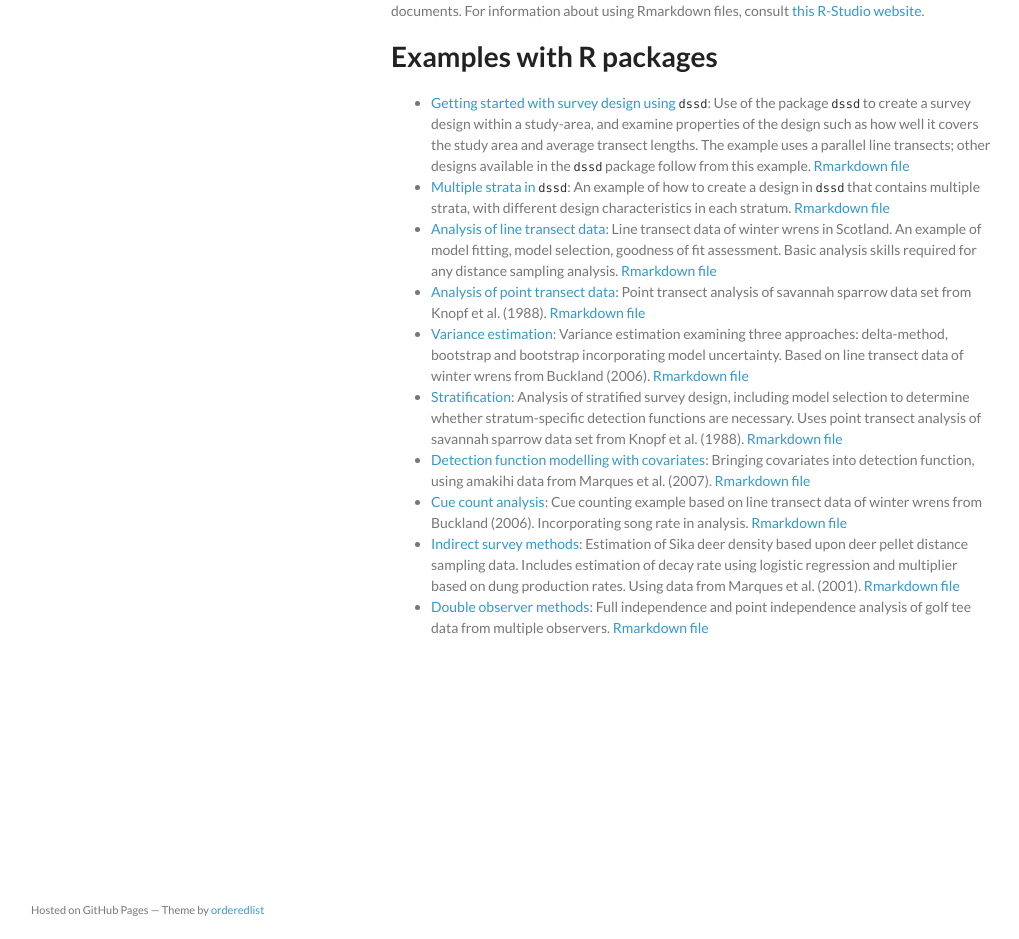
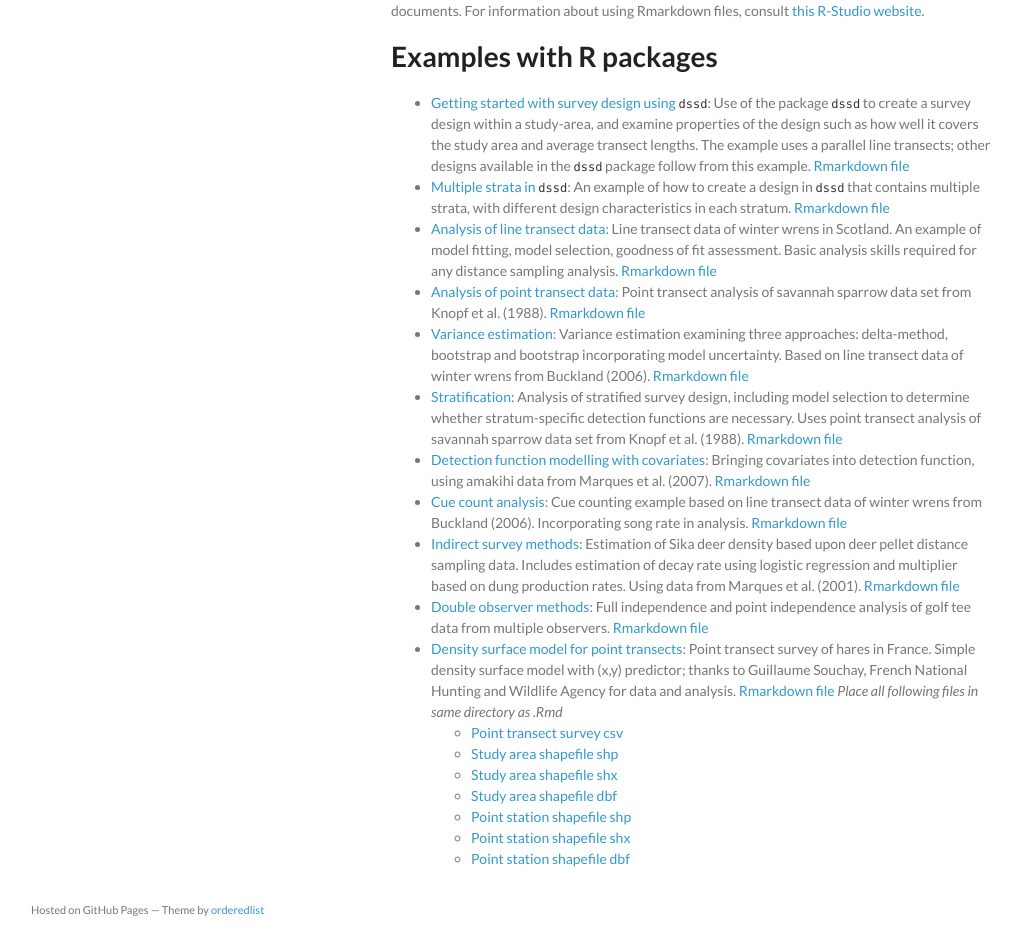
Before and after one commit to distanceexamples/distanceexamples.github.io, a Jekyll site: the page built from index.md, in a window 1280 px wide and 1144 px high. Shown: the part 205-1144 px from the top of the window, without its empty margins (129-1148 px from the left). Built offline with Jekyll 4.4.1, drawn with Linux system fonts in a browser that asks for light colours.

Commit message:
dsm-point entry

```diff
--- a/index.md
+++ b/index.md
@@ -22,3 +22,11 @@ Examples below are based upon data sets available in the R packages `dssd` (for
 - [Cue count analysis](Distance-cues/cuecounts.html): Cue counting example based on line transect data of winter wrens from Buckland (2006).  Incorporating song rate in analysis. [Rmarkdown file](Distance-cues/cuecounts.Rmd)
 - [Indirect survey methods](Distance-mult/multipliers.html): Estimation of Sika deer density based upon deer pellet distance sampling data.  Includes estimation of decay rate using logistic regression and multiplier based on dung production rates.  Using data from Marques et al. (2001). [Rmarkdown file](Distance-mult/multipliers.Rmd)
 - [Double observer methods](mrds-golftees/mrds-golftees.html): Full independence and point independence analysis of golf tee data from multiple observers. [Rmarkdown file](mrds-golftees/mrds-golftees.Rmd)
+- [Density surface model for point transects](dsm-point/hare_point_transect_dsm.html): Point transect survey of hares in France.  Simple density surface model with (x,y) predictor; thanks to Guillaume Souchay, French National Hunting and Wildlife Agency for data and analysis. [Rmarkdown file](dsm-point/hare_point_transect_dsm.Rmd) *Place all following files in same directory as .Rmd*
+    - [Point transect survey csv](dsm-point/Hare_data.csv)
+    - [Study area shapefile shp](dsm-point/Contour_Rouillacais.shp)
+    - [Study area shapefile shx](dsm-point/Contour_Rouillacais.shx)
+    - [Study area shapefile dbf](dsm-point/Contour_Rouillacais.dbf)
+    - [Point station shapefile shp](dsm-point/Rouillacais_points.shp)
+    - [Point station shapefile shx](dsm-point/Rouillacais_points.shx)
+    - [Point station shapefile dbf](dsm-point/Rouillacais_points.dbf)
```
